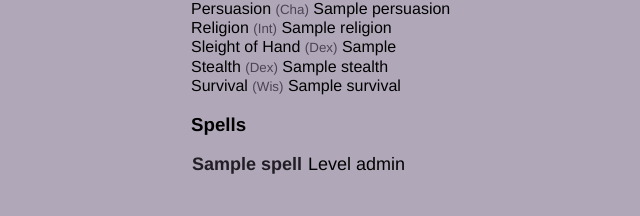
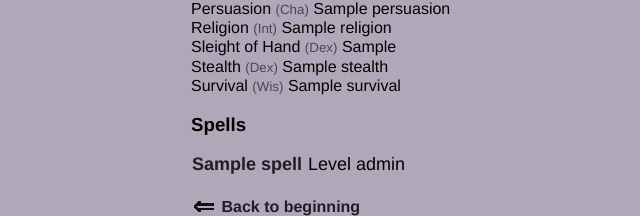
Before and after one commit to stalola/dnd-cleric-character-sheet, a Flask app: template templates/character.html in a window 1280 px wide. Shown: the part 799-1015 px from the top of the page, without its empty margins (89-729 px from the left). Before the commit the page ends 973 px from the top, so only its background shows below. Run offline with Flask 3, Linux system fonts and the light colour scheme; the template is opened without the code that fills it: most values are stand-ins (such as "Sample title", 1, 10 or a date in 2020).

Commit message:
Added a back button in character sheet

```diff
--- a/templates/character.html
+++ b/templates/character.html
@@ -55,4 +55,7 @@
     <a href="{{ character.id }}/edit">Edit character</a>
 </p>
 {% endif %}
+
+<a href="/"><img src="{{ url_for('static', filename='left_arrow.gif') }}"> Back to beginning</a>
+
 {% endblock %}
```
